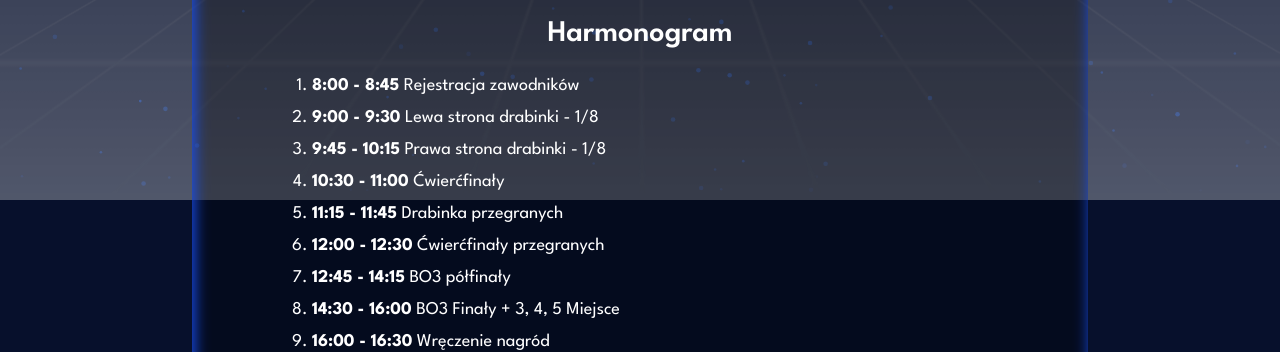
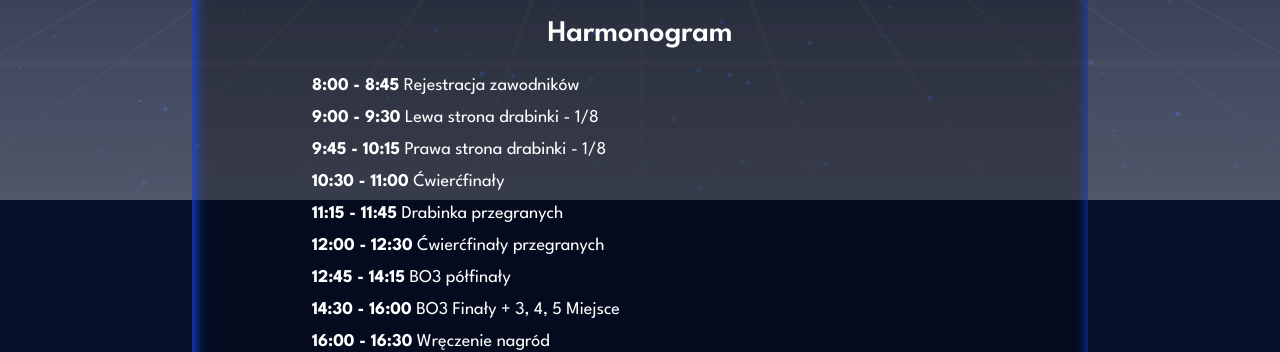
Before and after one commit to Poudretteite/UR-game-tournament, a React (Vite) app: page /info in a window 1280 px wide. Shown: the part 600-952 px from the top of the page. Built offline with nearby package versions, Linux system fonts and the light colour scheme.

Commit message:
fix: update list styles in Info component for better layout

```diff
--- a/src/routes/Info.jsx
+++ b/src/routes/Info.jsx
@@ -30,7 +30,7 @@ const Info = () => {
                     </section>
                     <section className={sec}>
                         <h2 className={h2}>Harmonogram</h2>
-                        <ul className={ul}>
+                        <ul className='px-5 md:px-24 text-left space-y-1 list-none'>
                             <li><b>8:00 - 8:45</b> Rejestracja zawodników</li>
                             <li><b>9:00 - 9:30</b> Lewa strona drabinki - 1/8</li>
                             <li><b>9:45 - 10:15</b> Prawa strona drabinki - 1/8</li>
```
